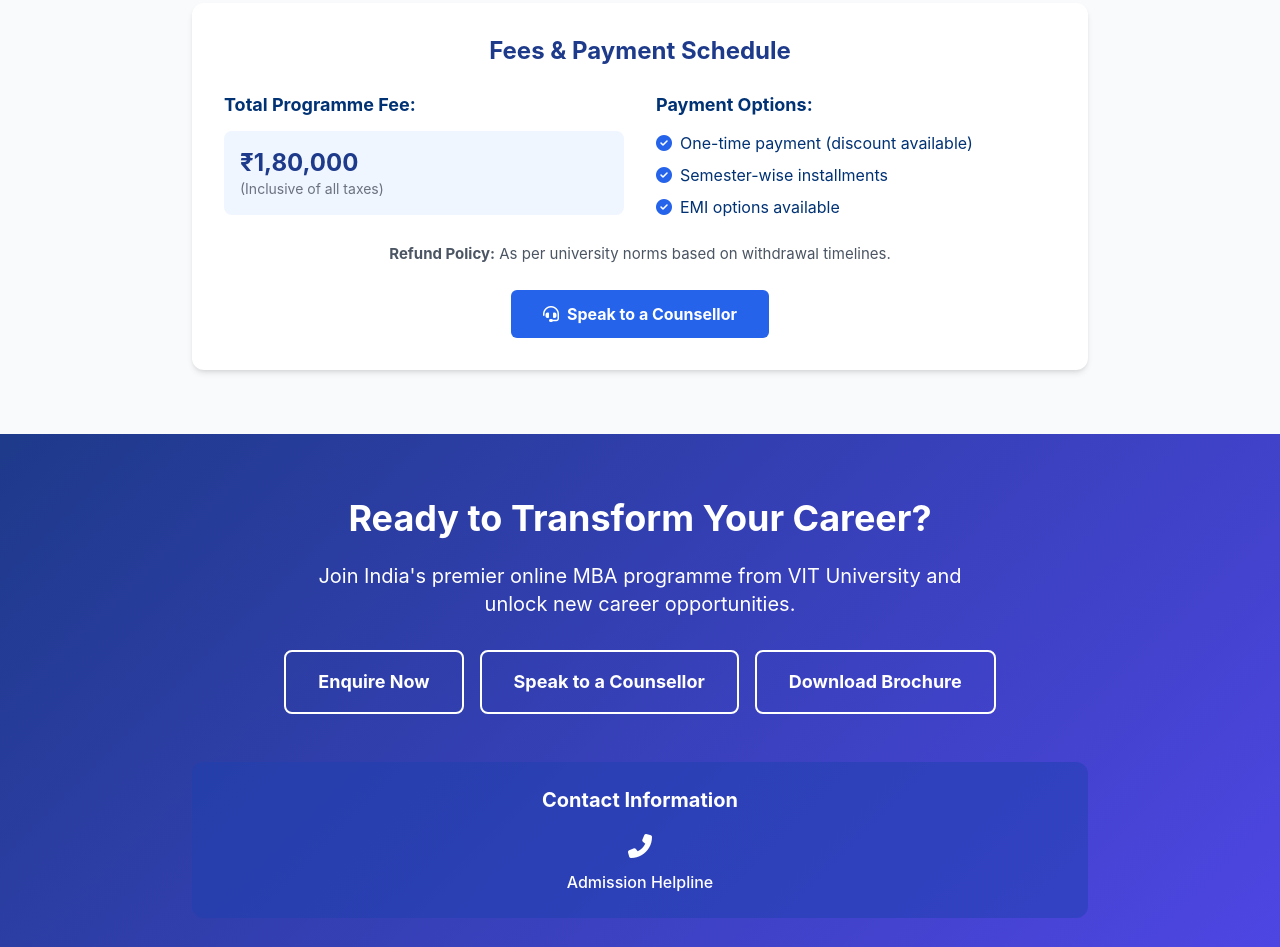
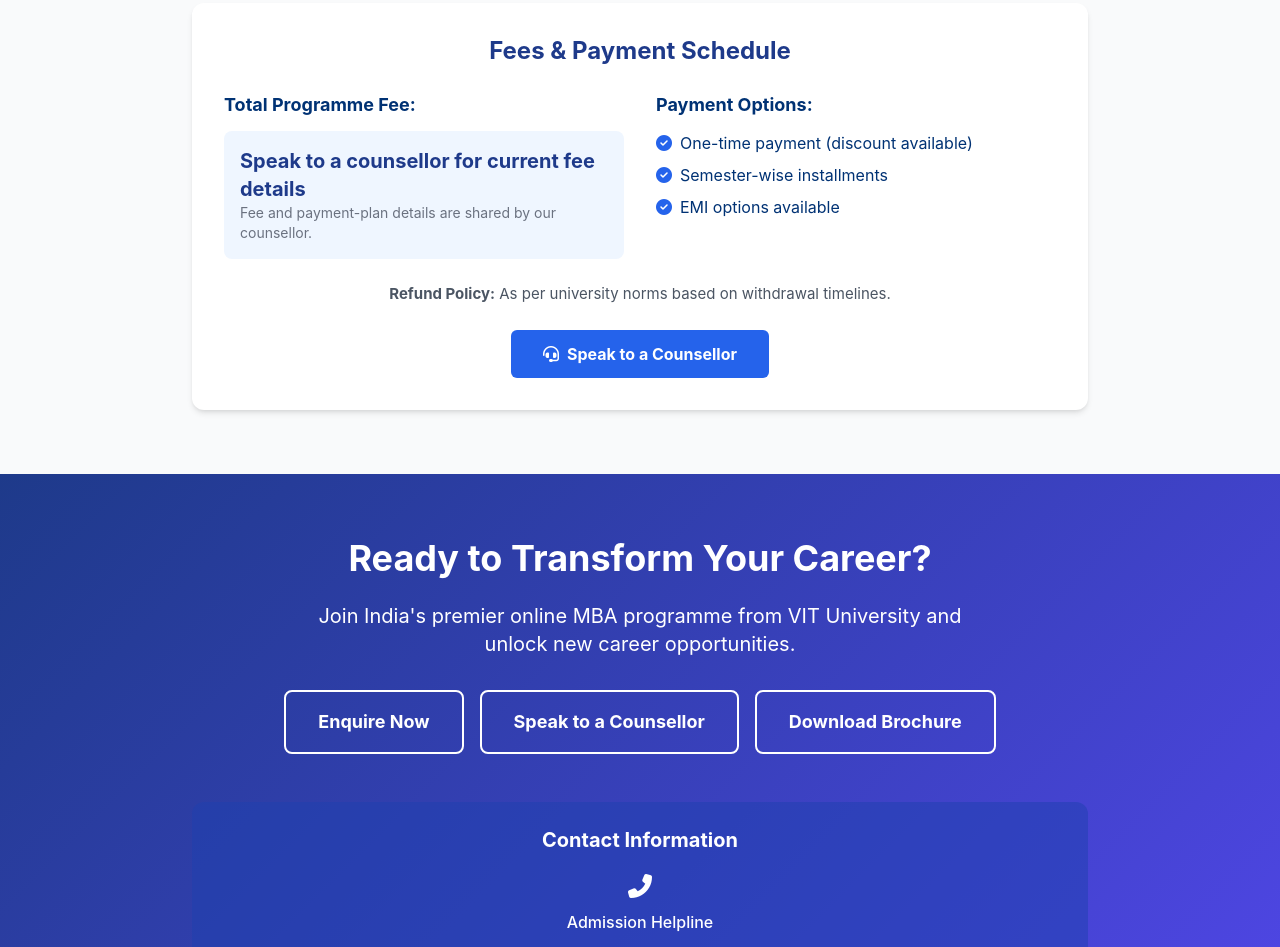
Before and after one commit to siddhimegaryse-coder/vit-landing-page, a plain HTML site: page mba.html in a window 1280 px wide. Shown: the part 6222-7169 px from the top of the page. Drawn offline with nearby package versions, Linux system fonts and the light colour scheme.

Commit message:
Add files via upload

```diff
--- a/mba.html
+++ b/mba.html
@@ -507,8 +507,8 @@
                         <div>
                             <h4 class="text-lg font-bold mb-3">Total Programme Fee:</h4>
                             <div class="bg-blue-50 p-4 rounded-lg">
-                                <p class="text-2xl font-bold text-blue-900">&#8377;1,80,000</p>
-                                <p class="text-sm">(Inclusive of all taxes)</p>
+                                <p class="text-xl font-bold text-blue-900">Speak to a counsellor for current fee details</p>
+                                <p class="text-sm">Fee and payment-plan details are shared by our counsellor.</p>
                             </div>
                         </div>
                         <div>
```
